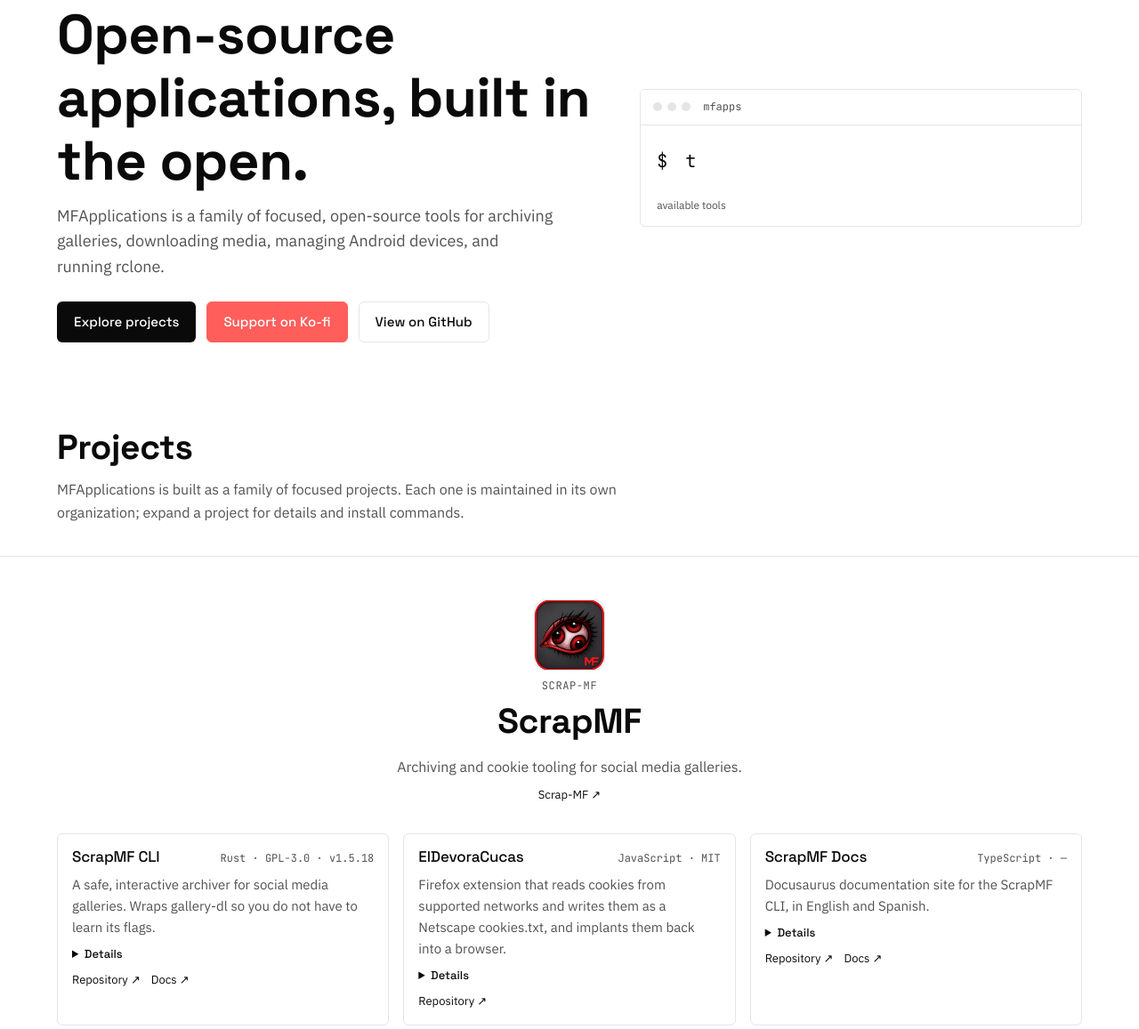
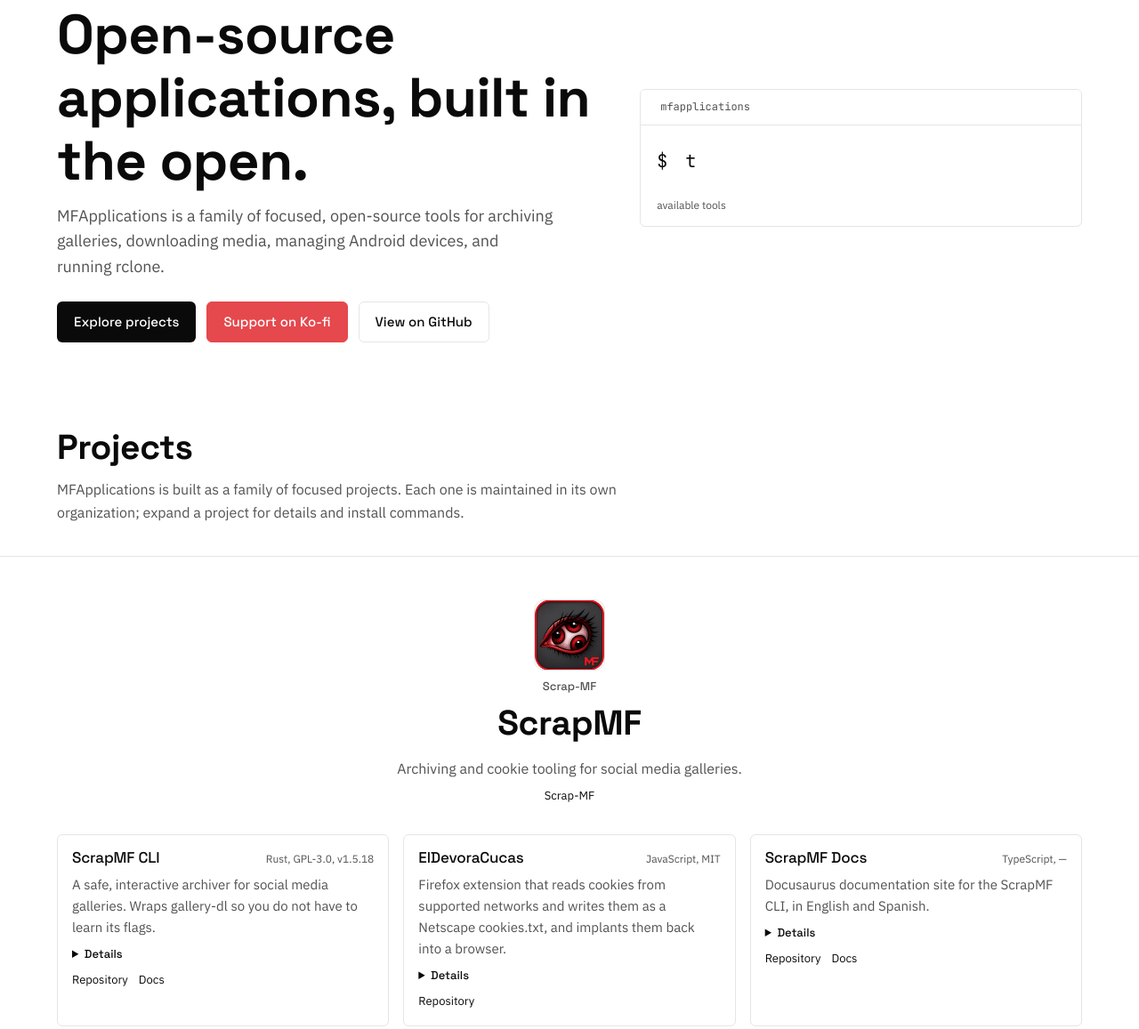
Before and after one commit to MFApplications/MFApplications.github.io, an Astro site: page / in a window 1280 px wide. Shown: the part 159-1316 px from the top of the page at 89% size. Built offline with nearby package versions, Linux system fonts and the light colour scheme; Astro itself is replaced by a stand-in of ours.

Commit message:
Polish: remove generic tells, simplify terminal, improve contrast

```diff
--- a/src/components/About.astro
+++ b/src/components/About.astro
@@ -16,7 +16,7 @@ const orgs = [
       <p>{t(locale, 'about.body')}</p>
       <h3>{t(locale, 'about.orgs')}</h3>
       <ul class="org-list">
-        {orgs.map((o) => <li><a href={o.url} rel="noopener" target="_blank">{o.name} ↗</a></li>)}
+        {orgs.map((o) => <li><a href={o.url} rel="noopener" target="_blank">{o.name}</a></li>)}
       </ul>
     </div>
     <div class="support">
--- a/src/components/Hero.astro
+++ b/src/components/Hero.astro
@@ -18,8 +18,7 @@ const toolNames = ['scrapmf', 'threadstractor', 'tikstractor', 'alejandradb', 'r
     </div>
     <div class="hero-terminal" aria-label={t(locale, 'hero.terminal.label')}>
       <div class="term-bar">
-        <span class="term-dot"></span><span class="term-dot"></span><span class="term-dot"></span>
-        <span class="term-title">mfapps</span>
+        <span class="term-title">mfapplications</span>
       </div>
       <div class="term-body">
         <span class="term-prompt">$</span>
--- a/src/components/OrgCard.astro
+++ b/src/components/OrgCard.astro
@@ -13,14 +13,14 @@ const avatar = (base.endsWith('/') ? base : base + '/') + family.avatar.replace(
       <p class="org-name">{family.org}</p>
       <h2>{family.name}</h2>
       <p class="org-desc">{family.description[locale]}</p>
-      <a class="org-link" href={family.url} rel="noopener" target="_blank">{family.url.replace('https://github.com/', '')} ↗</a>
+      <a class="org-link" href={family.url} rel="noopener" target="_blank">{family.url.replace('https://github.com/', '')}</a>
     </header>
     <div class="project-list">
       {family.projects.map((p) => (
         <article class={`project ${p.placeholder ? 'is-placeholder' : ''}`}>
           <div class="project-top">
             <h3 class="project-name">{p.placeholder ? t(locale, 'coming.title') : p.name}</h3>
-            {!p.placeholder && <span class="project-meta">{p.language} · {p.license}{p.release ? ` · ${p.release}` : ''}</span>}
+            {!p.placeholder && <span class="project-meta">{p.language}, {p.license}{p.release ? `, ${p.release}` : ''}</span>}
           </div>
           <p class="project-desc">{p.description[locale]}</p>
           {!p.placeholder && (
@@ -40,8 +40,8 @@ const avatar = (base.endsWith('/') ? base : base + '/') + family.avatar.replace(
                 )}
               </details>
               <div class="project-links">
-                {p.url && <a href={p.url} rel="noopener" target="_blank">{t(locale, 'card.repo')} ↗</a>}
-                {p.docsUrl && <a href={p.docsUrl} rel="noopener" target="_blank">{t(locale, 'card.docs')} ↗</a>}
+                {p.url && <a href={p.url} rel="noopener" target="_blank">{t(locale, 'card.repo')}</a>}
+                {p.docsUrl && <a href={p.docsUrl} rel="noopener" target="_blank">{t(locale, 'card.docs')}</a>}
               </div>
             </>
           )}
@@ -68,8 +68,8 @@ const avatar = (base.endsWith('/') ? base : base + '/') + family.avatar.replace(
     border: 1px solid var(--border);
   }
   .org-name {
-    font-family: 'JetBrains Mono', monospace; font-size: 0.75rem;
-    color: var(--muted); margin: 0; text-transform: uppercase; letter-spacing: 0.05em;
+    font-size: 0.8125rem; color: var(--muted); margin: 0;
+    font-family: 'Space Grotesk', sans-serif; font-weight: 500;
   }
   .org-head h2 { margin: 0; }
   .org-desc { color: var(--muted); margin: var(--space-2) 0 0; max-width: 60ch; }
@@ -89,7 +89,7 @@ const avatar = (base.endsWith('/') ? base : base + '/') + family.avatar.replace(
   .project.is-placeholder .project-name { color: var(--muted); }
   .project-top { display: flex; justify-content: space-between; align-items: baseline; gap: var(--space-2); flex-wrap: wrap; }
   .project-name { font-size: 1.0625rem; margin: 0; }
-  .project-meta { font-family: 'JetBrains Mono', monospace; font-size: 0.75rem; color: var(--muted); }
+  .project-meta { font-size: 0.75rem; color: var(--muted); }
   .project-desc { font-size: 0.9375rem; color: var(--muted); margin: var(--space-2) 0; }
   .project-details { margin: var(--space-2) 0; }
   .project-details summary {
--- a/src/styles/global.css
+++ b/src/styles/global.css
@@ -4,7 +4,7 @@
   --surface: #ffffff;
   --ink: #0a0a0a;
   --muted: #525252;
-  --kofi: #ff5e5b;
+  --kofi: #e5484d;
   --border: #e5e5e5;
   --radius: 6px;
   --container: 1200px;
@@ -24,7 +24,7 @@
     --surface: #141414;
     --ink: #fafafa;
     --muted: #a3a3a3;
-    --kofi: #ff5e5b;
+    --kofi: #e5484d;
     --border: #262626;
   }
 }
```
